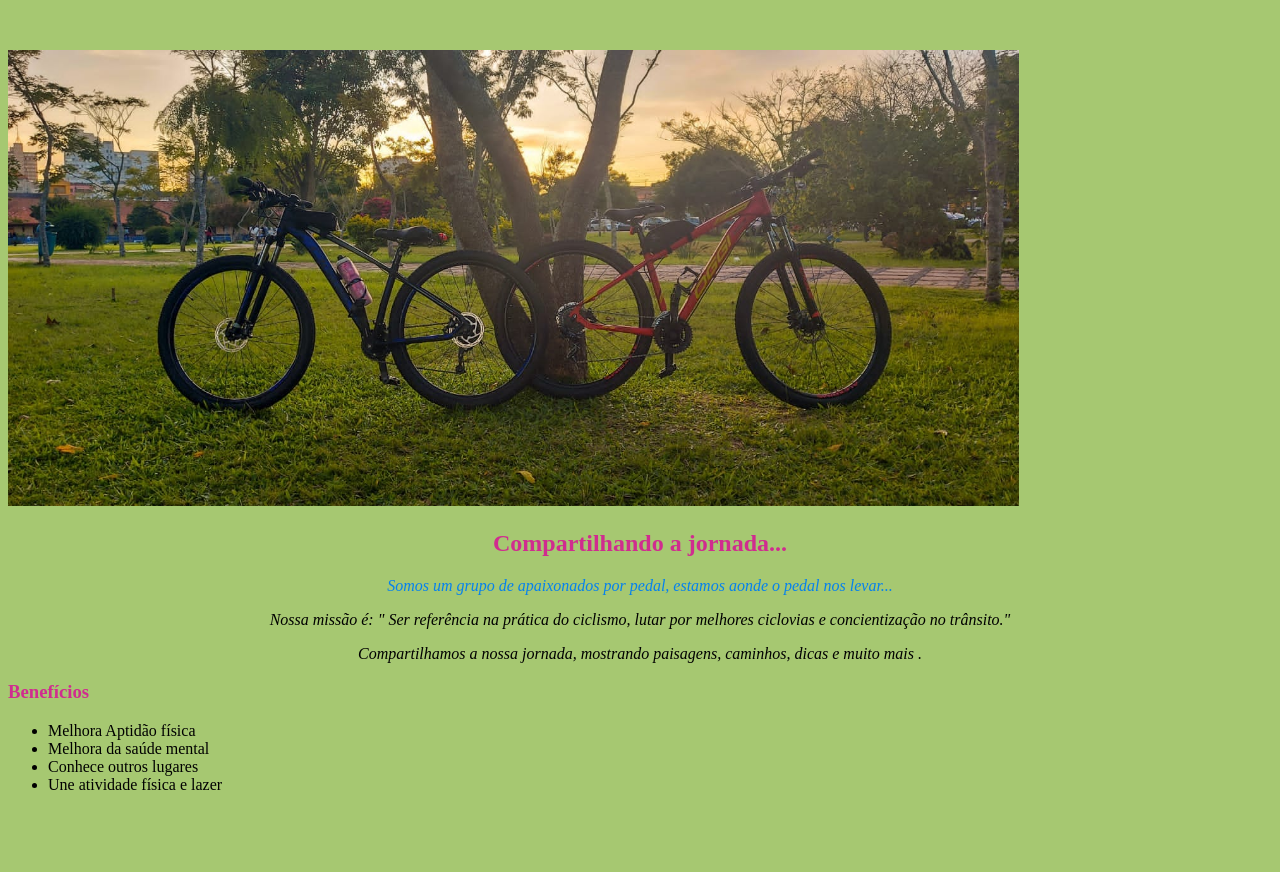
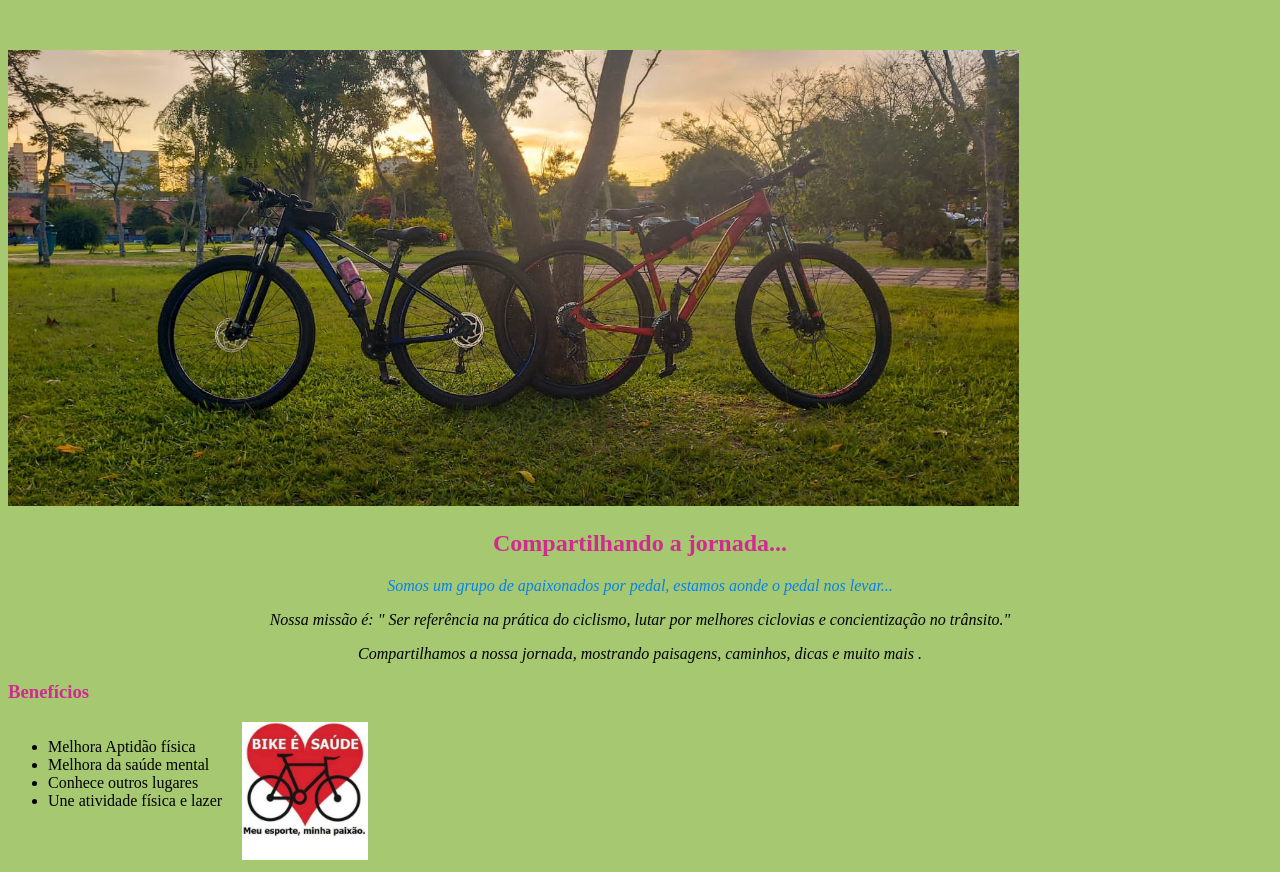
Before and after one commit to moreiralp/formadores-turma-k, a plain HTML site: page index.html in a window 1280 px wide. Shown: the part 205-1077 px from the top of the page. Before the commit the page ends 1015 px from the top, so only its background shows below. Drawn offline with Linux system fonts and the light colour scheme.

Commit message:
imagem do lado da lista - display

```diff
--- a/index.html
+++ b/index.html
@@ -19,7 +19,8 @@
          <p id="parágrafo2"> Nossa missão é: " Ser referência na prática do ciclismo, lutar por melhores ciclovias e concientização no trânsito." </p>
 
          <p id="parágrafo3">Compartilhamos a nossa jornada, mostrando paisagens, caminhos, dicas e muito mais .</p>
-    </div>
+
+        </div>
     <div class"beneficios">
      <h3> Benefícios</h3>
         <ul>
@@ -28,6 +29,7 @@
             <li> Conhece outros lugares </li>
             <li> Une atividade física e lazer </li>
         </ul>
+        <img class = "imagembeneficios"  src="bikesaude.jpg">
     </div>
  </body>
 </html>
--- a/style.css
+++ b/style.css
@@ -53,3 +53,15 @@ h3{
   text-align: center;
   list-style-position:outside;
 }
+
+.imagembeneficios{
+  width: 10%;
+
+}
+
+ul{
+  display: inline-block;
+  vertical-align: top;
+  width:15%;
+  margin-right: 0%;
+}
```
